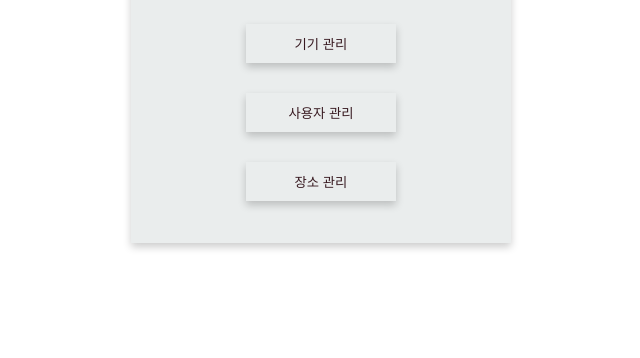
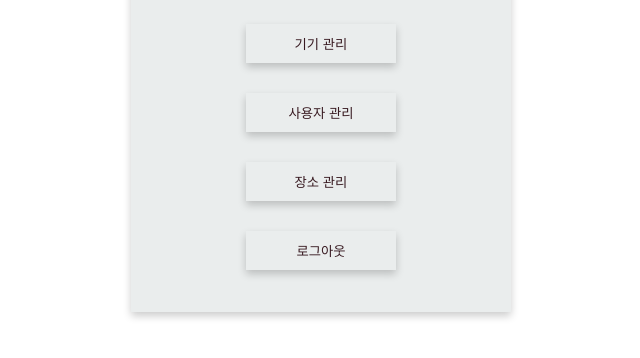
Before and after one commit to reyeon1209/Database_Project_2, a plain HTML site: page 관리자/main.html in a window 1280 px wide. Shown: the part 154-512 px from the top of the page, without its empty margins (319-959 px from the left). Drawn offline with Linux system fonts and the light colour scheme.

Commit message:
managementPage에 로그아웃 추가

```diff
--- a/관리자/main.html
+++ b/관리자/main.html
@@ -17,7 +17,8 @@
 					<div class="btns">
                         <a href="vehicle.html"><input class="btn" type="button" name="vehicle" value="기기 관리"></a>
                         <a href="user.html"><input class="btn" type="button" name="user" value="사용자 관리"></a>
-                        <a href="place.html"><input class="btn" type="button" name="place" value="장소 관리"></a>
+						<a href="place.html"><input class="btn" type="button" name="place" value="장소 관리"></a>
+						<a href="../사용자/signIn.html"><input class="btn" type="button" name="signout" value="로그아웃"></a>
                     </div>
 				</div>
 			</div>
```
